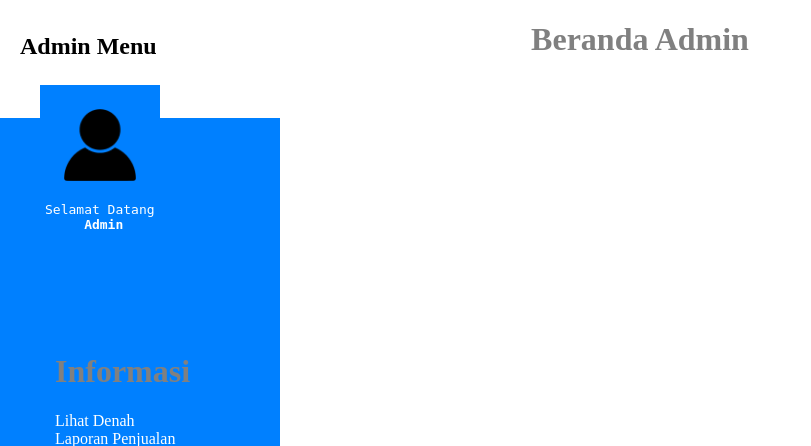
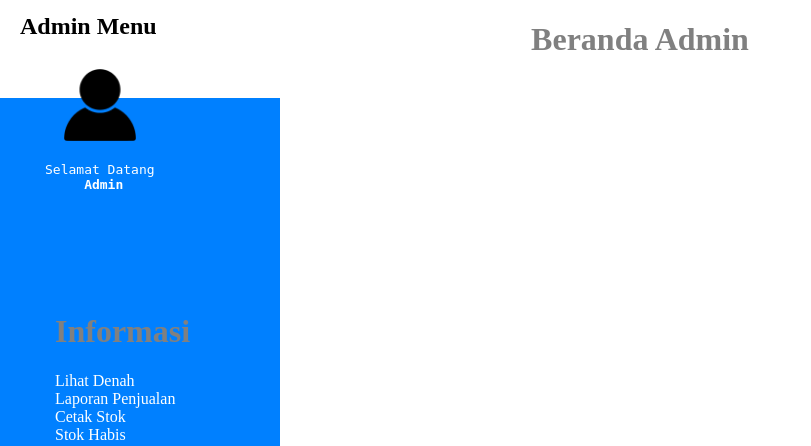
Before and after one commit to p1ckless/ProjectAkhirSemester, a Flask app: page / in a window 1280 px wide. Shown: the top 446 px of the page, without its empty margins (0-811 px from the left). Run offline with Flask 3, Linux system fonts and the light colour scheme.

Commit message:
fix background color layout

```diff
--- a/static/style.css
+++ b/static/style.css
@@ -7,6 +7,7 @@ body {
 }
 
 .admin-section {
+  margin: 0;
   position: relative;
   bottom: 85px;
   left: 20px;
@@ -31,10 +32,6 @@ body {
   min-height: 100vh;
 }
 
-img {
-  background-color: #0080FF;
-}
-
 pre {
   color: #FFFF;
 }
```
